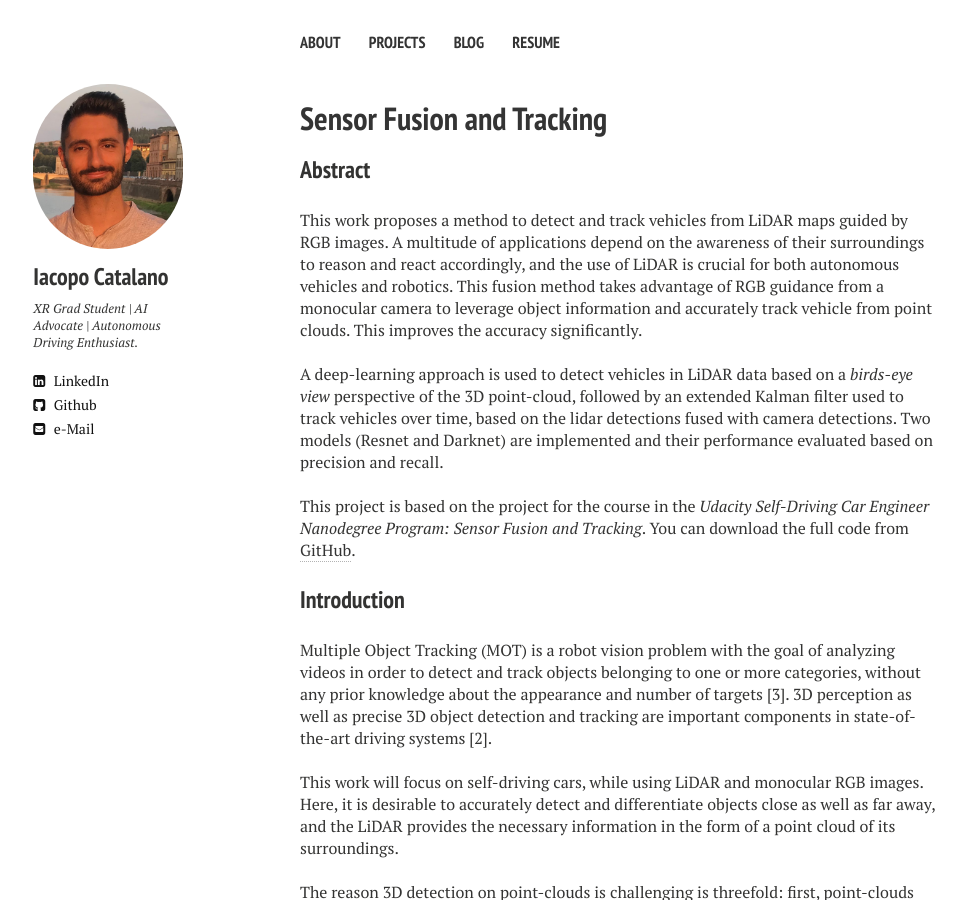
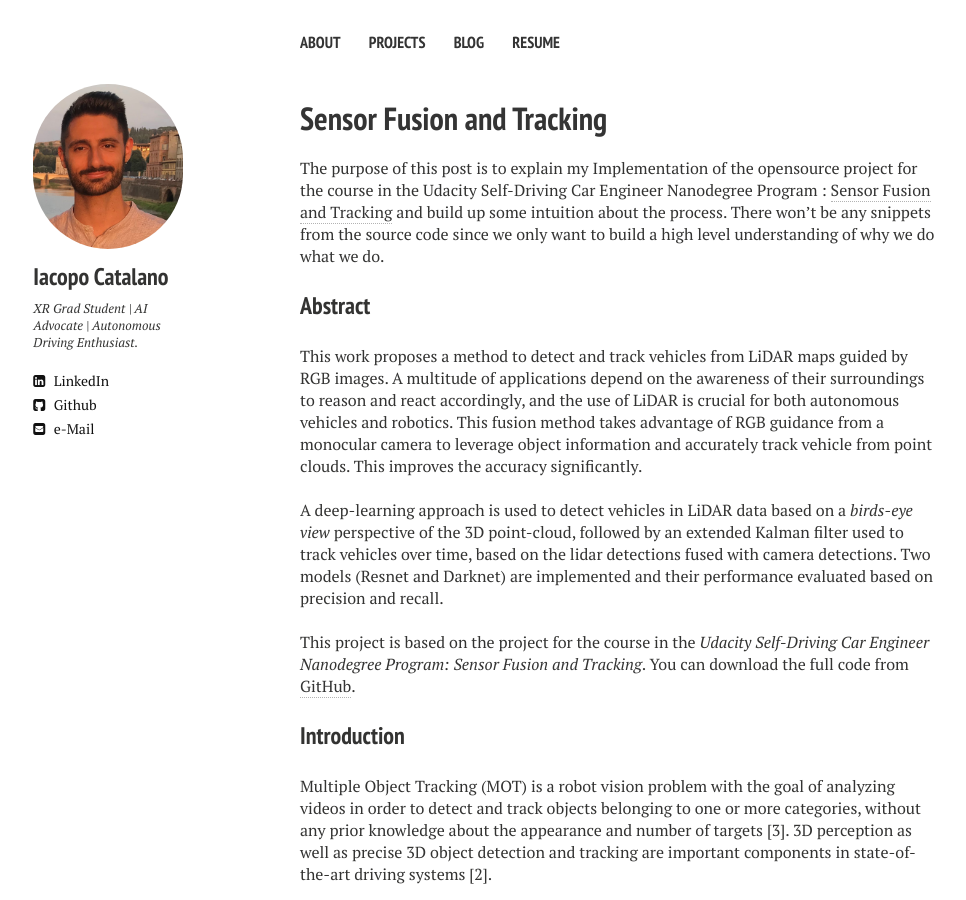
Before and after one commit to IacopomC/iacopomc.github.io, a Jekyll site: the page built from _posts/2021-11-30-sensor-fusion-and-tracking.md, in a window 1280 px wide and 900 px high. Shown: the whole window, without its empty margins (20-986 px from the left). Built offline with Jekyll 4.4.1, drawn with Linux system fonts in a browser that asks for light colours; nearby versions of some CDN libraries; our own code applies the rules of GitHub Pages for plain Markdown files.

Commit message:
add intro and repo link

```diff
--- a/_posts/2021-11-30-sensor-fusion-and-tracking.md
+++ b/_posts/2021-11-30-sensor-fusion-and-tracking.md
@@ -5,6 +5,8 @@ categories:
 tags:
   - [Post, Self-Driving, Sensor-Fusion, Multi-Object-Tracking, 3d-Point-Cloud, LiDAR, Resnet, Extended-Kalman-Filter]
 ---
+
+The purpose of this post is to explain my Implementation of the opensource project for the course in the Udacity Self-Driving Car Engineer Nanodegree Program : [Sensor Fusion and Tracking](https://github.com/IacopomC/3D-Multi-Object-Tracking) and build up some intuition about the process. There won't be any snippets from the source code since we only want to build a high level understanding of why we do what we do.
 
 ### Abstract
 
```
